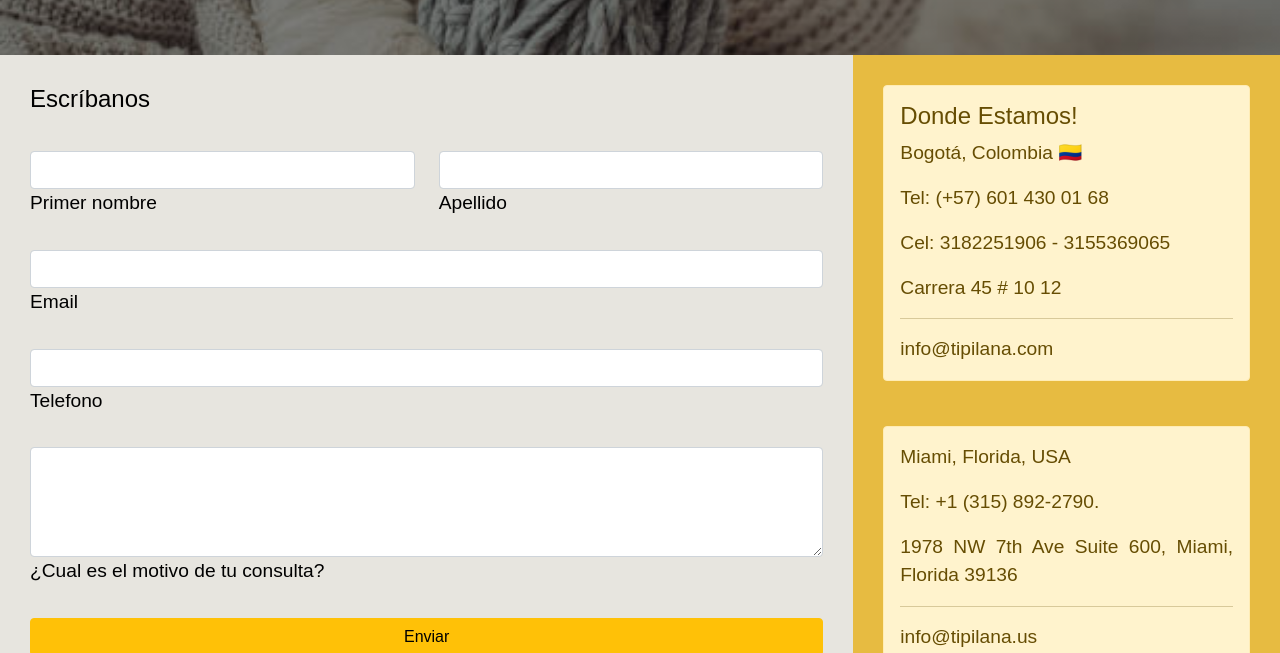
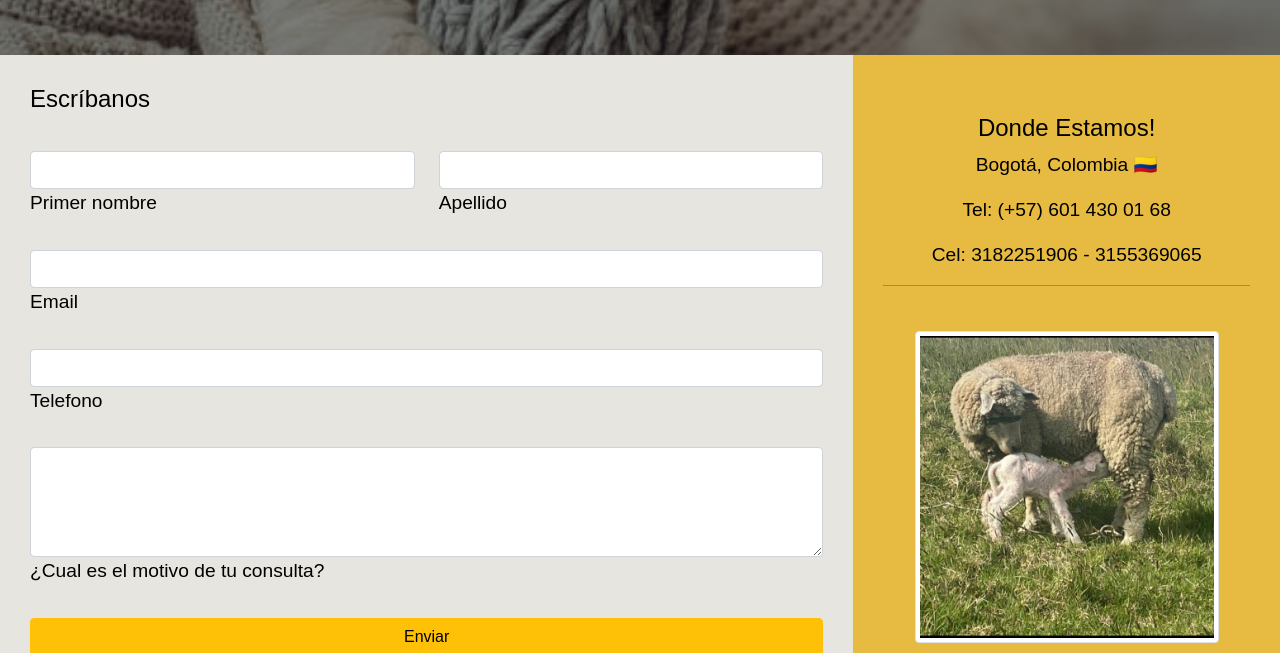
Before and after one commit to nelsonflorez11/ti-pilana-final, a website: page pages/contacto.html in a window 1280 px wide. Shown: the part 147-800 px from the top of the page. Drawn offline with nearby package versions, Linux system fonts and the light colour scheme.

Commit message:
fix: nombre menu02

```diff
--- a/pages/contacto.html
+++ b/pages/contacto.html
@@ -85,23 +85,15 @@
                 </div>
               </form>
         </main>
-        <anside class="sidebar">
-            <div class="alert alert-warning" role="alert">
-                <h4 class="alert-heading">Donde Estamos!</h4>
-                <p>Bogotá, Colombia 🇨🇴 </p>
-                <p>Tel: (+57) 601 430 01 68 </p>
-                <p>Cel: 3182251906 - 3155369065</p>
-                <p>Carrera 45 # 10 12</p>
-                <hr>
-                <p class="mb-0">info@tipilana.com</p>
-            </div><br>
-            <div class="alert alert-warning" role="alert">
-              <p> Miami, Florida, USA  </p>
-              <p>Tel: +1 (315) 892-2790. </p>
-              <p>1978 NW 7th Ave Suite 600, Miami, Florida 39136</p>
-              <hr>
-              <p class="mb-0">info@tipilana.us</p>
-          </div>
+        <anside class="sidebar text-center">
+          <br>
+          <h4>Donde Estamos!</h4>
+          <p>Bogotá, Colombia 🇨🇴 </p>
+          <p>Tel: (+57) 601 430 01 68 </p>
+          <p>Cel: 3182251906 - 3155369065</p>
+          <hr>
+          <br>
+          <img src="../images/oveja.jpeg" class="img-thumbnail " width="304" height="236" alt="Oveja Colombiana">
         </anside>
         <div class="networksLeft">
             <p>
```
Also changed, not shown: images/oveja.jpeg (added).
